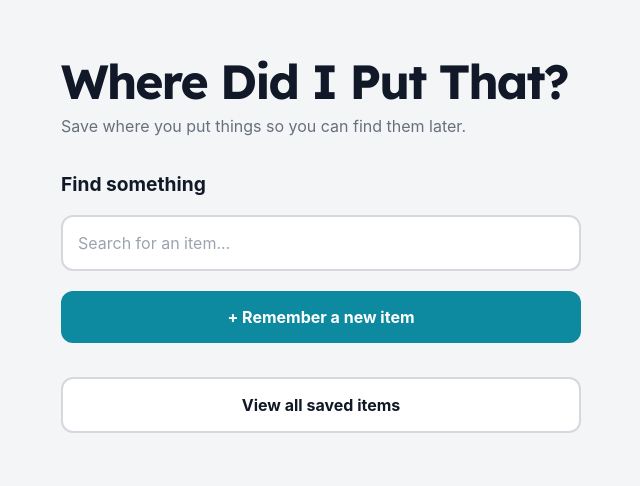
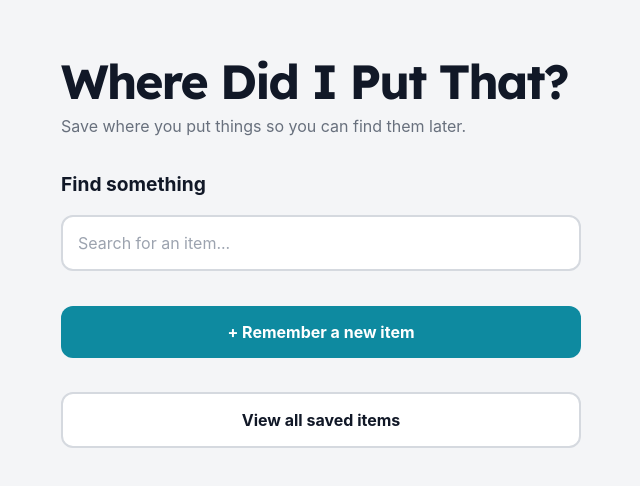
Before and after one commit to Jenni311/where-did-i-put-that, a React (Vite) app: page / in a window 1280 px wide. Shown: the top 486 px of the page, without its empty margins (319-959 px from the left). Built offline with nearby package versions, Linux system fonts and the light colour scheme.

Commit message:
more space under search bar

```diff
--- a/src/index.css
+++ b/src/index.css
@@ -214,7 +214,7 @@ main > button:last-of-type {
 }
 main > input + button {
 
-  margin-top: 20px;
+  margin-top: 35px;
   margin-bottom: 10px;
 
 }
```
